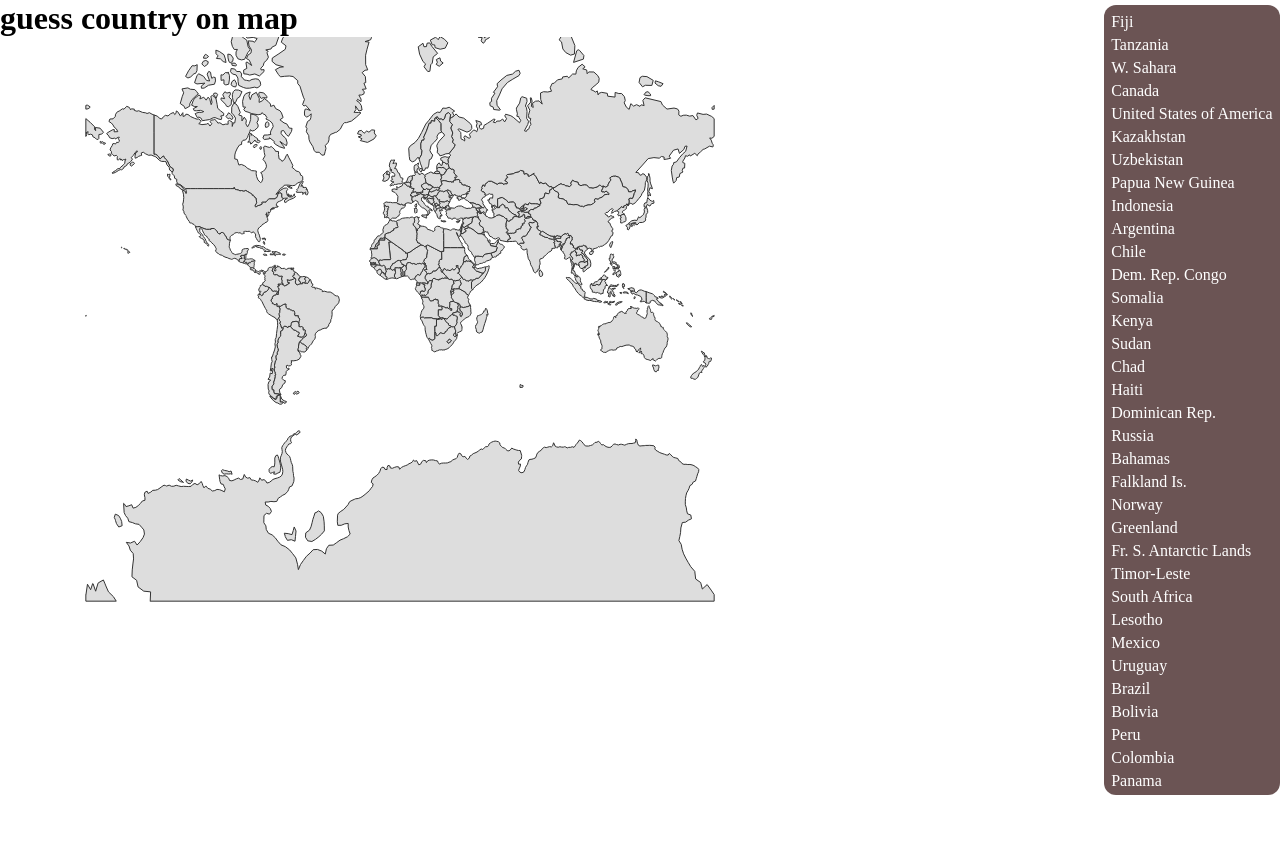
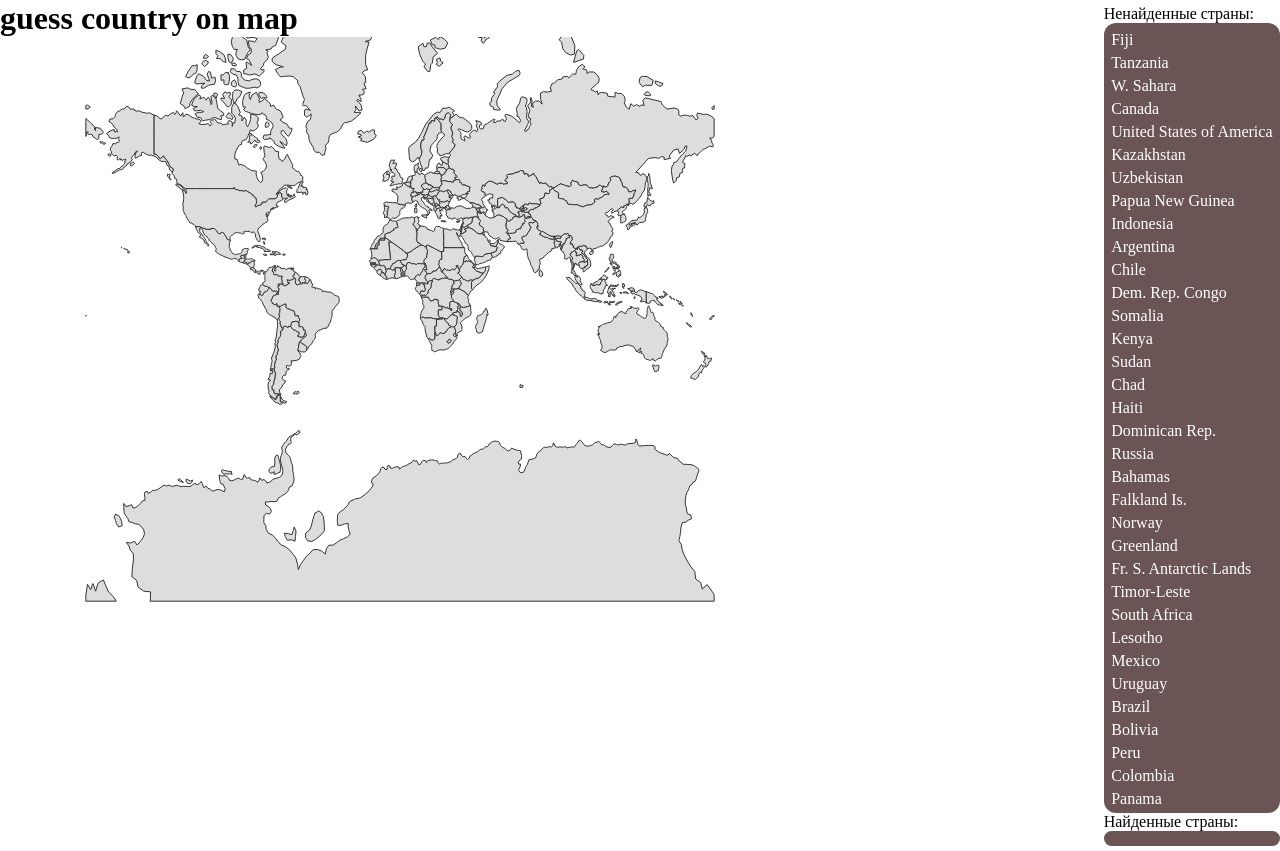
Before and after one commit to LizKa2091/guess-country-on-map, a React (Vite) app: page / in a window 1280 px wide. Before the commit the page ends 800 px from the top, so only its background shows below. Built offline with nearby package versions, Linux system fonts and the light colour scheme.

Commit message:
feat: implement found and not found countries

```diff
--- a/src/App.tsx
+++ b/src/App.tsx
@@ -1,22 +1,15 @@
-import { useMemo, type FC } from "react"
-import { feature } from 'topojson-client';
-import worldData from './assets/world-110m.json';
+import { type FC } from "react"
 import WorldMap from "./components/WorldMap/WorldMap";
 import CountriesList from "./components/CountriesList/CountriesList";
-import type { ICountryItem } from "./types/countryTypes";
 
 import './styles/global.scss';
 
 const App: FC = () => {
-   const countries: ICountryItem[] = useMemo(() =>
-      feature(worldData, worldData.objects.countries).features,
-   []);
-
    return (
       <div className='app-container'>
          <h1>guess country on map</h1>
-         <WorldMap countries={countries} />
-         <CountriesList countries={countries} />
+         <WorldMap />
+         <CountriesList />
       </div>
    )
 }
--- a/src/components/CountriesList/CountriesList.tsx
+++ b/src/components/CountriesList/CountriesList.tsx
@@ -1,18 +1,29 @@
 import { type FC } from 'react';
-import type { ICountryItem } from '../../types/countryTypes';
 
 import styles from './CountriesList.module.scss';
+import { useCountries } from '../../store/countriesStore';
 
-interface ICountriesListProps {
-   countries: ICountryItem[];
-}
+const CountriesList: FC = () => {
+   const { countries } = useCountries();
 
-const CountriesList: FC<ICountriesListProps> = ({ countries }) => {
+   const foundCountries = countries.filter((country) => country.status === 'found');
+   const notFoundCountries = countries.filter((country) => country.status === 'not found');
+
    return (
       <div className={styles.countriesContainer}>
+         <p>Ненайденные страны:</p>
          <ul className={styles.countriesList}>
-            {countries.map(country =>
-               <li key={country.id}>
+            {notFoundCountries.map(country =>
+               <li key={country.id} className={styles.notFoundCountry}>
+                  {country.properties.name}
+               </li>
+            )}
+         </ul>
+
+         <p>Найденные страны:</p>
+         <ul className={styles.countriesList}>
+            {foundCountries.map(country =>
+               <li key={country.id} className={styles.foundCountry}>
                   {country.properties.name}
                </li>
             )}
--- a/src/components/WorldMap/WorldMap.tsx
+++ b/src/components/WorldMap/WorldMap.tsx
@@ -5,29 +5,36 @@ import FormPortal from '../FormPortal/FormPortal';
 import { checkCountry } from '../utils/checkCountry';
 
 import styles from './WordMap.module.scss';
+import { useCountries } from '../../store/countriesStore';
 
-interface IWorldMapProps {
-   countries: ICountryItem[];
-}
-
-const WorldMap: FC<IWorldMapProps> = ({ countries }) => {
+const WorldMap: FC = () => {
    const [hovered, setHovered] = useState<string | null>(null);
    const [isInputting, setIsInputting] = useState<boolean>(false);
    const [inputVal, setInputVal] = useState<string>('');
    const [selectedCountry, setSelectedCountry] = useState<string>('');
+   const [selectedCountryId, setSelectedCountryId] = useState<string>('');
    const [isGuessed, setIsGuessed] = useState<boolean | null>(null);
+
+   const { countries, setFoundCountry } = useCountries();
 
    const projection = d3.geoMercator().scale(100).translate([400, 250]);
    const pathGenerator = d3.geoPath().projection(projection);
 
-   const handleCountryClick = (country: string) => {
+   const handleCountryClick = (country: string, id: string) => {
       setIsGuessed(null);
       setSelectedCountry(country);
+      setSelectedCountryId(id);
       setIsInputting(true);
    }
 
    const checkIfGuessed = () => {
-      setIsGuessed(checkCountry(selectedCountry, inputVal));
+      const guessStatus = checkCountry(selectedCountry, inputVal);
+
+      if (guessStatus) {
+         setFoundCountry(selectedCountryId);
+      }
+
+      setIsGuessed(guessStatus);
    }
 
    return (
@@ -36,16 +43,17 @@ const WorldMap: FC<IWorldMapProps> = ({ countries }) => {
             {countries.map((data: ICountryItem) => {
                const name = data.properties.name || data.id;
                const isHovered = hovered === name;
+               const isSelected = selectedCountryId === data.id;
 
                return (
                   <path
                      key={data.id}
                      d={pathGenerator(data)}
-                     fill={isHovered ? "#ffcc00" : "#ddd"}
+                     fill={isHovered || isSelected ? "#ffcc00" : "#ddd"}
                      stroke='#333'
                      onMouseEnter={() => setHovered(name)}
                      onMouseLeave={() => setHovered(null)}
-                     onClick={() => handleCountryClick(data.properties.name || data.id)}
+                     onClick={() => handleCountryClick(data.properties.name || data.id, data.id)}
                   />
                )
             })}
```
